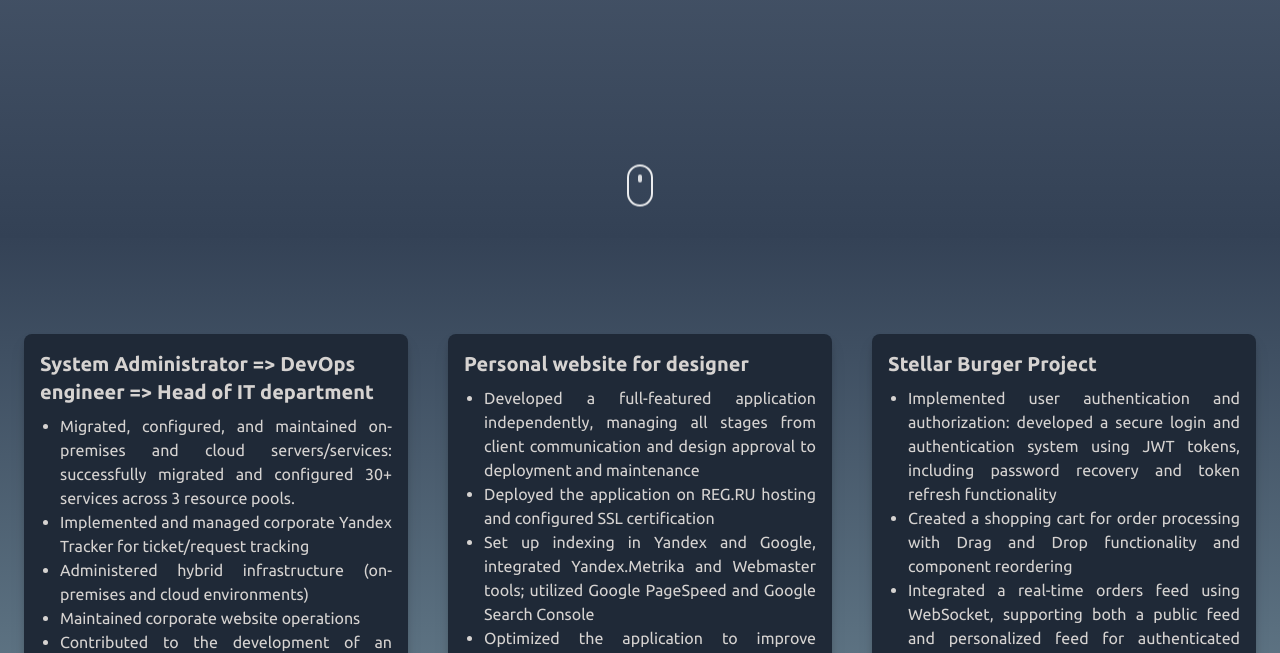
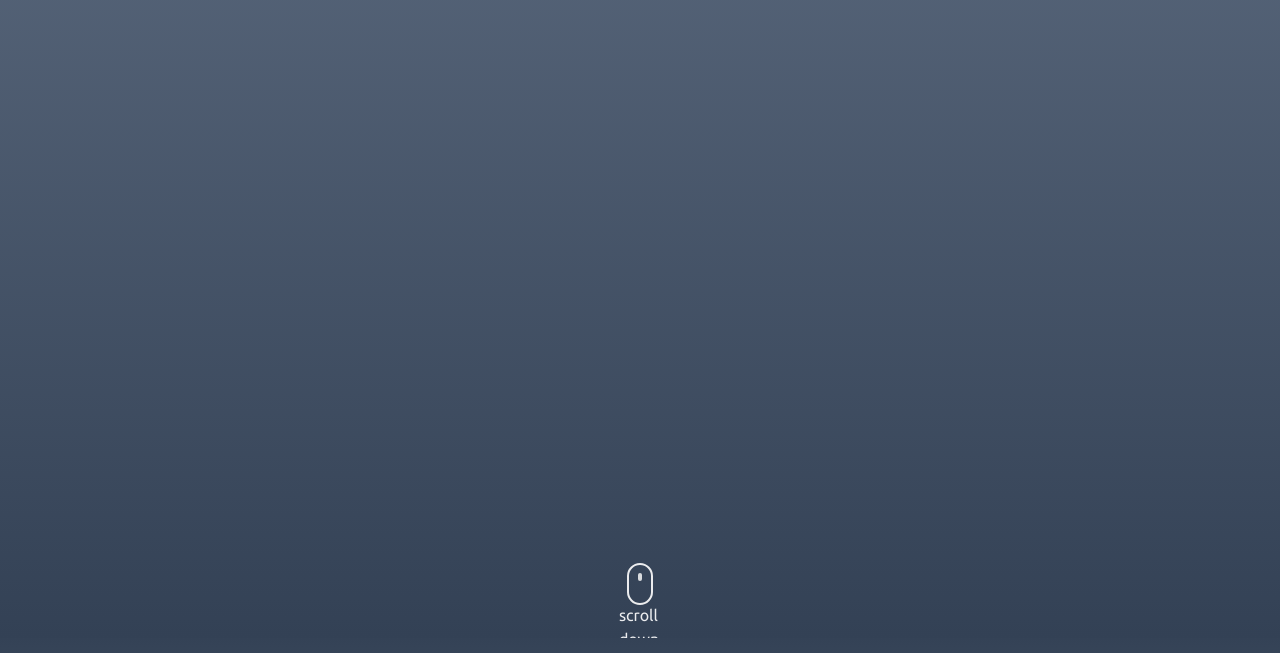
Before and after one commit to i0ji/p_ioji, a React (Vite) app: page / in a window 1280 px wide. Shown: the part 1362-2015 px from the top of the page. Built offline with nearby package versions, Linux system fonts and the light colour scheme.

Commit message:
feat(components): remove unused libs;add scroll notification; customize animation

```diff
--- a/package.json
+++ b/package.json
@@ -1,7 +1,7 @@
 {
   "name": "p_ioji",
   "private": true,
-  "version": "0.1.5.5",
+  "version": "0.1.5.6",
   "type": "module",
   "scripts": {
     "dev": "vite",
@@ -35,8 +35,6 @@
     "@commitlint/config-conventional": "^19.8.1",
     "@commitlint/types": "^19.8.1",
     "@eslint/js": "^9.33.0",
-    "@react-spring/parallax": "^10.0.1",
-    "@react-spring/web": "^10.0.1",
     "@types/react": "^19.1.9",
     "@types/react-dom": "^19.1.7",
     "@vitejs/plugin-react": "^5.0.0",
--- a/src/components/Experience.tsx
+++ b/src/components/Experience.tsx
@@ -7,7 +7,7 @@ export default function Experience() {
     <section
       id="experience"
       className={clsx(
-        "relative min-h-[200vh] w-full bg-gradient-to-t to-[#344256] from-[0%] from-cyan-100 to-[100%]",
+        "relative min-h-[200vh] w-full bg-gradient-to-t from-cyan-100 from-[0%] to-[#344256] to-[100%]",
         "snap-start",
       )}
     >
--- a/src/components/Hero.tsx
+++ b/src/components/Hero.tsx
@@ -7,7 +7,7 @@ export default function Hero() {
 
   const { scrollYProgress } = useScroll({
     target: ref,
-    offset: ["start start", "end end"], // 0 когда верх секции у верхнего края, 1 когда низ у нижнего
+    offset: ["start start", "end end"],
   });
 
   const width = useTransform(scrollYProgress, [0, 1], ["30rem", "100vw"]);
@@ -21,13 +21,12 @@ export default function Hero() {
       id="hero"
       ref={ref}
       className={clsx(
-        "relative min-h-[200vh] bg-gradient-to-t from-slate-700 to-slate-400",
+        "relative min-h-[250vh] bg-gradient-to-t from-slate-700 to-slate-400",
       )}
     >
       <div
         className={clsx(
           "top-0 flex h-screen items-center justify-center",
-          // "2xl rounded-2xl border-2 border-solid",
           "overflow-hidden first-line:sticky",
         )}
       >
@@ -50,14 +49,15 @@ export default function Hero() {
         <motion.div
           style={{
             opacity: mouseOpacity,
-            pointerEvents: "none", // не мешает кликам и ховерам
+            pointerEvents: "none",
             willChange: "opacity",
           }}
-          className="mouse-bounce fixed bottom-0 left-1"
+          className="mouse-bounce fixed bottom-0 left-0"
           aria-hidden="true"
         >
-          <span className="mouse">
+          <span className="mouse relative">
             <span className="wheel"></span>
+            <span className="absolute bottom-[-3rem] translate-x-[-25%]">scroll down</span>
           </span>
         </motion.div>
       </div>
```
Also changed, not shown: src/index.scss (+12 -5 lines), 1 other file (tests, documents, lock files or other folders).
